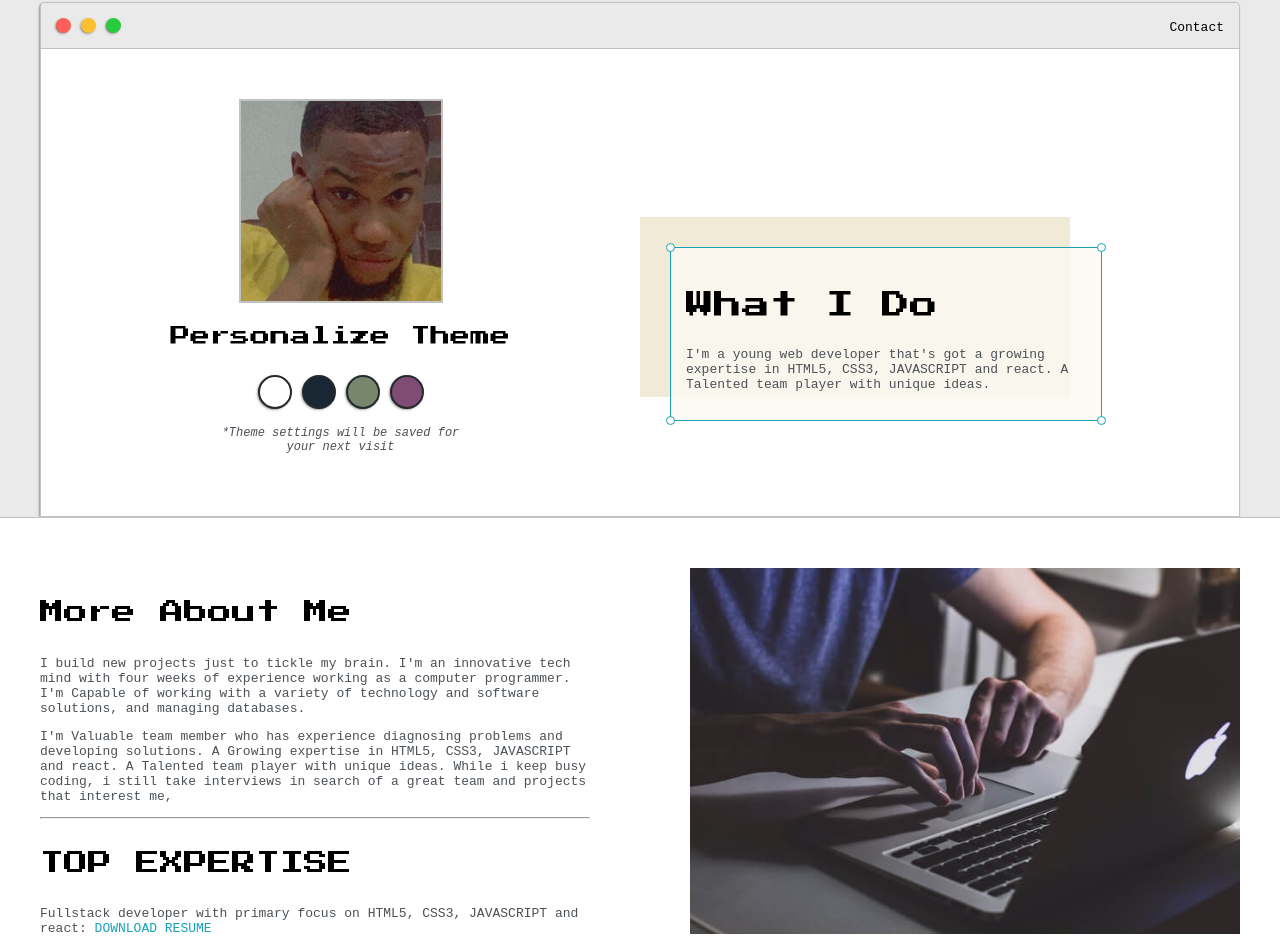
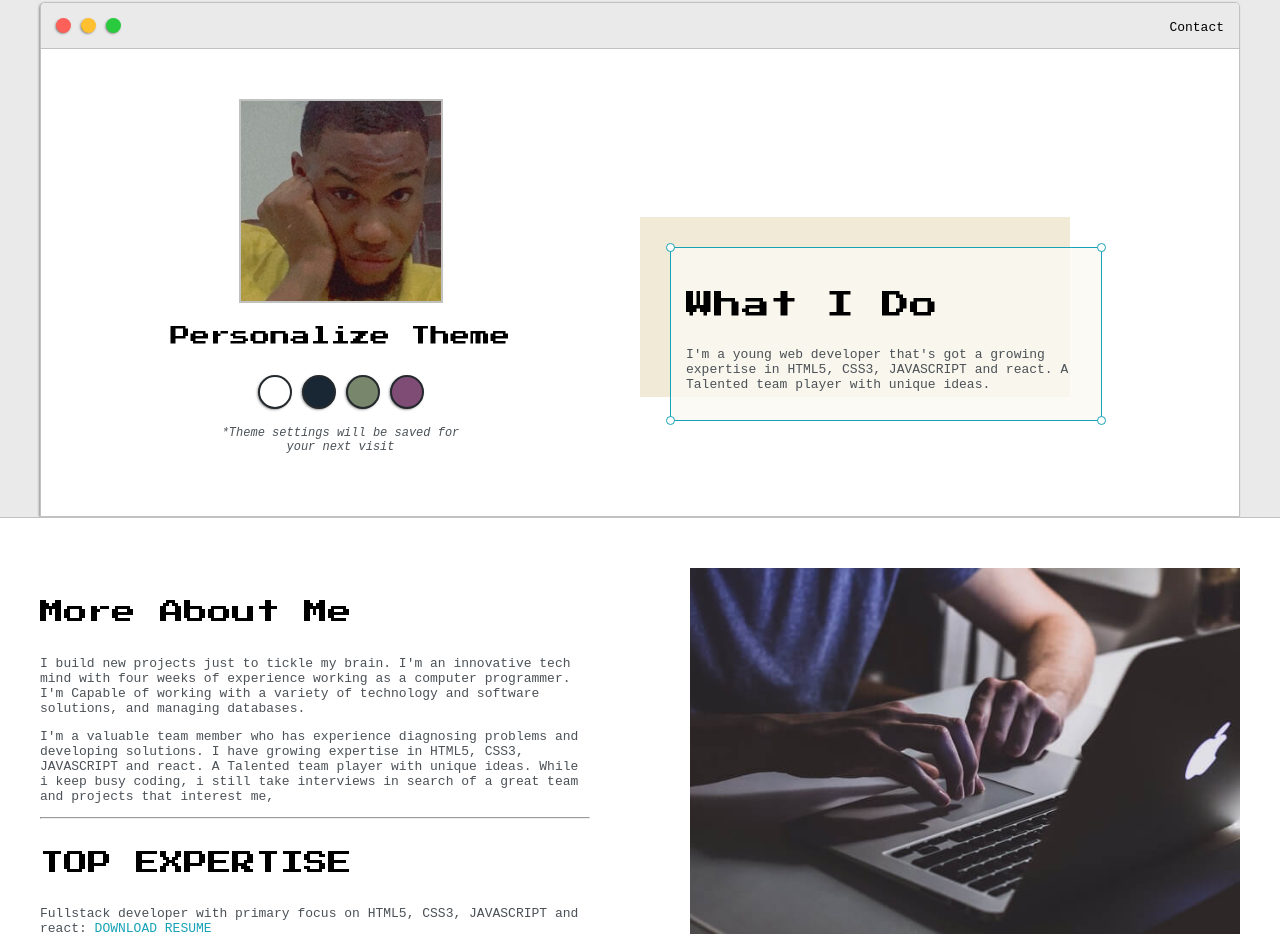
Before and after one commit to nerdolowo/first-portfolio, a plain HTML site: page index.html in a window 1280 px wide. Shown: the part 158-1104 px from the top of the page. Drawn offline with Linux system fonts and the light colour scheme.

Commit message:
Update index.html

```diff
--- a/index.html
+++ b/index.html
@@ -80,9 +80,9 @@
                        I'm Capable of working with a variety of technology
                        and software solutions, and managing databases.</p>
 
-                    <p>I'm Valuable team member who has experience diagnosing
+                    <p>I'm a valuable team member who has experience diagnosing
                        problems and developing solutions.
-                       A Growing expertise in HTML5, CSS3, JAVASCRIPT and react.
+                       I have growing expertise in HTML5, CSS3, JAVASCRIPT and react.
                        A Talented team player with unique ideas.
                        While i keep busy coding, i still take interviews in
                        search of a great team and projects that interest me,</p>
```
